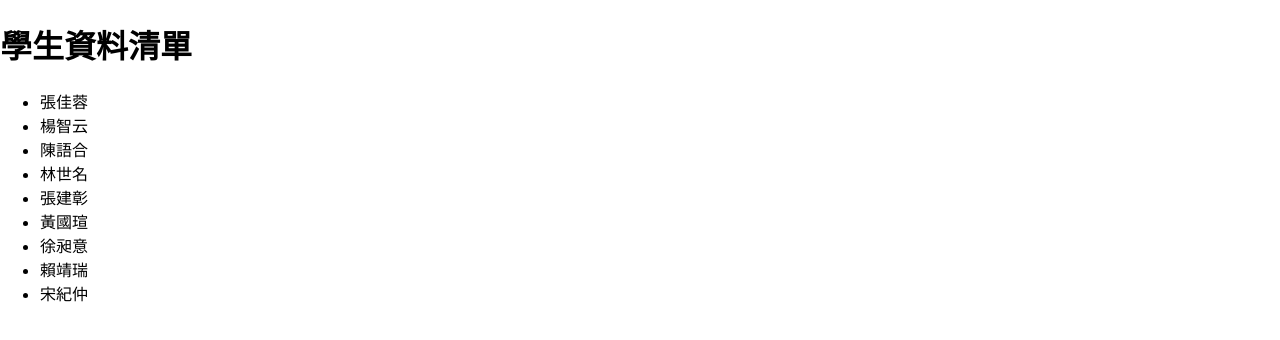
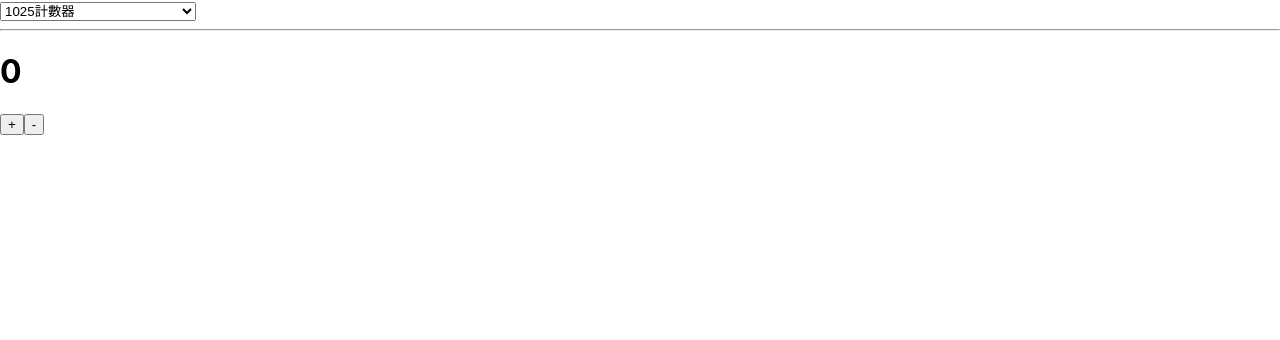
Before and after one commit to Shenpei0617/React, a React (Create React App) app: page / in a window 1280 px wide. Shown: the top 340 px of the page. Built offline with nearby package versions, Linux system fonts and the light colour scheme.

Commit message:
1026-下拉式選單

```diff
--- a/src/App.js
+++ b/src/App.js
@@ -1,11 +1,35 @@
 // import Counter from './ex-1025/Counter'
 //import JsxValue from './ex-1026/JsxValue'
-import StudentList from "./ex-1026/StudentList"
+// import StudentList from "./ex-1026/StudentList"
+import { useState } from 'react'
+import { examples } from './ex-1026/examples'
 
 function App() {
+  const [displayIndex, setDisplayIndex] = useState(0)
+  const selection = (
+    <select
+      value={displayIndex}
+      onChange={(e) => {
+        setDisplayIndex(Number(e.target.value))
+      }}
+    >
+      {examples.map((v, i) => {
+        return (
+          <option key={i} value={i}>
+            {v.name}
+          </option>
+        )
+      })}
+    </select>
+  )
+  //建立動態元件，動態元件語法，注意命名開頭英文一定要大寫
+  const MyComponent = examples[displayIndex].component
+  // MyComponent=examples裡面選到的索引值，的component裡面設定的內容
   return (
     <>
-      <StudentList />
+      {selection}
+      <hr />
+      <MyComponent />
     </>
   )
 }
--- /dev/null
+++ b/src/ex-1026/examples.js
@@ -0,0 +1,21 @@
+import Counter from '../ex-1025/Counter'
+import JsxValue from './JsxValue'
+import StudentList from './StudentList'
+
+export const examples = [
+  {
+    name: '1025計數器',
+    path: '../ex-1025/Counter',
+    component: Counter,
+  },
+  {
+    name: '1026JSX中的值與表達式',
+    path: './JsxValue',
+    component: JsxValue,
+  },
+  {
+    name: '1026 學生列表清單(map-key)',
+    path: './StudentList',
+    component: StudentList,
+  },
+]
```
